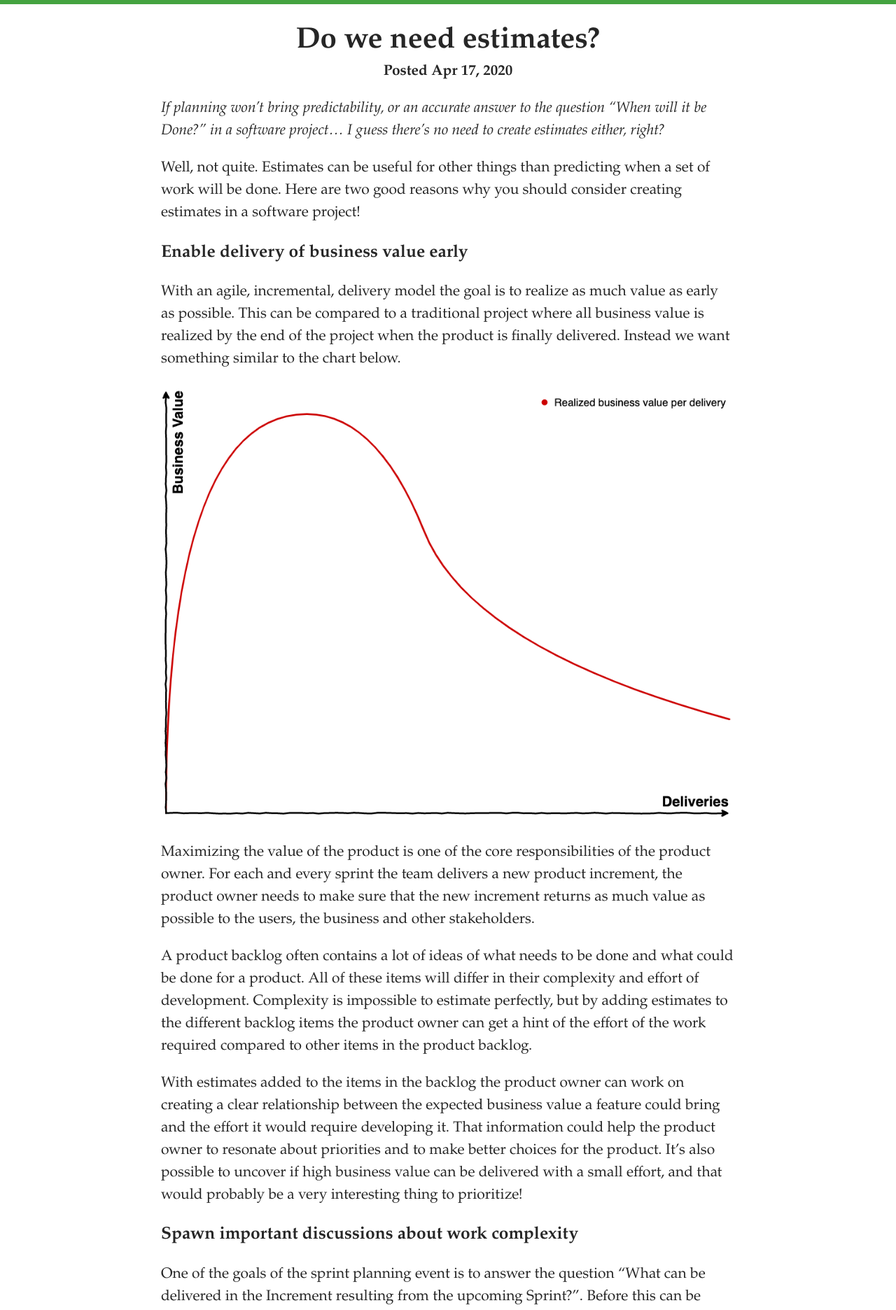
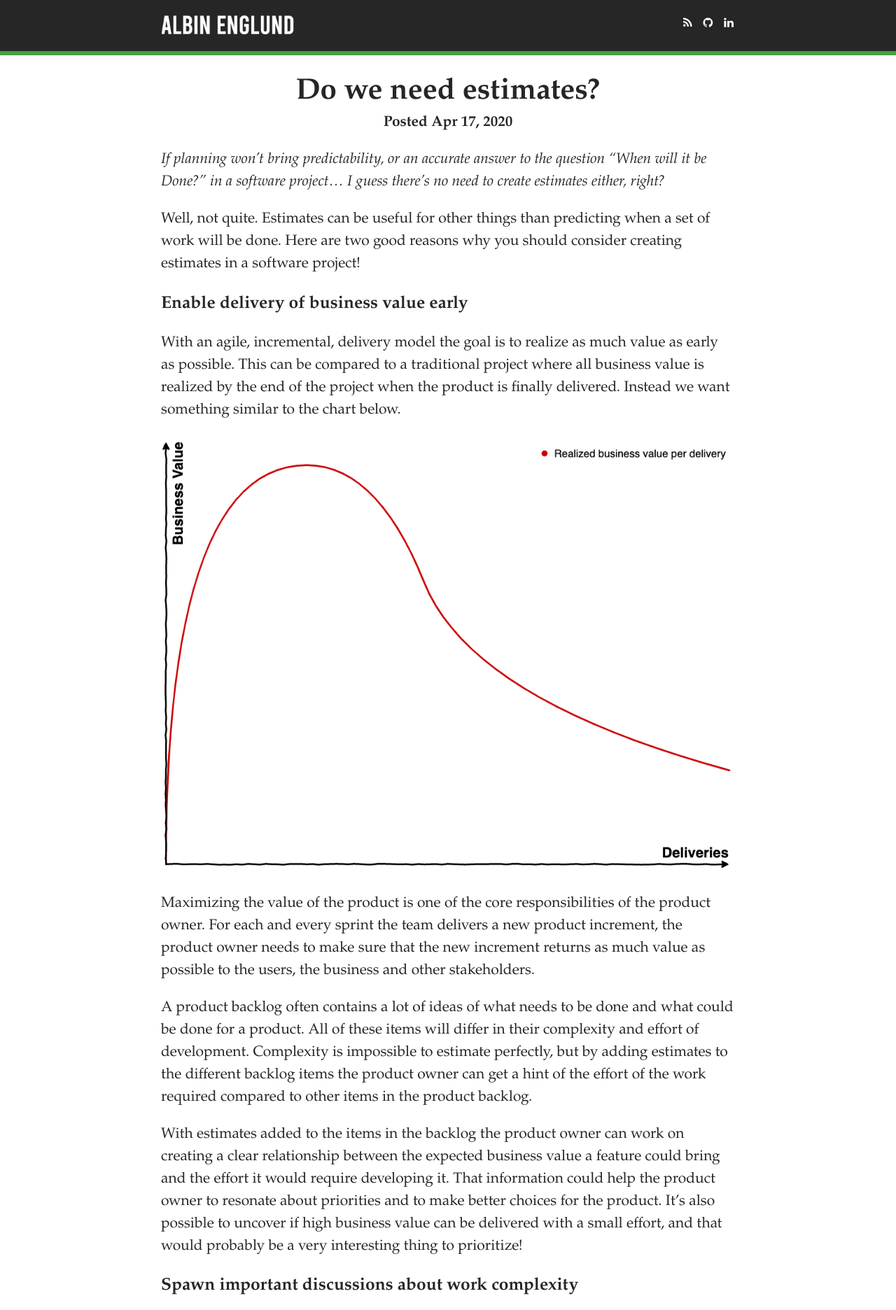
Before and after one commit to aenglund/aenglund.github.io, a Jekyll site: the page built from index.html, in a window 1280 px wide. Shown: the top 1872 px of the page at 70% size. Built offline with Jekyll 4.4.1, drawn with Linux system fonts in a browser that asks for light colours; the list of posts is cut into pages by our own code.

Commit message:
Added a site header

```diff
--- a/_config.yml
+++ b/_config.yml
@@ -18,9 +18,7 @@ google_analytics_tracking_id: "UA-65345262-1"
 # Social
 rss: "/feed.xml"
 github: "http://github.com/aenglund"
-twitter: "http://twitter.com/albinenglund"
 linkedin: "http://se.linkedin.com/pub/albin-englund/48/483/b40"
-facebook: "http://facebook.com/albin.englund.14"
 
 # Build settings
 markdown: kramdown
--- a/_includes/footer.html
+++ b/_includes/footer.html
@@ -11,13 +11,11 @@
         <div id="biography-description">
           <p>{{ site.description }}</p>
         </div>
-        <div id="social-media-links">
+        <div class="social-media-links">
           <ul>
             <li><a href="{{ site.rss }}"><i class="fa fa-rss"></i></a></li>
             <li><a href="{{ site.github }}"><i class="fa fa-github"></i></a></li>
-            <li><a href="{{ site.twitter }}"><i class="fa fa-twitter"></i></a></li>
             <li><a href="{{ site.linkedin }}"><i class="fa fa-linkedin"></i></a></li>
-            <li><a href="{{ site.facebook }}"><i class="fa fa-facebook-square"></i></a></li>
           </ul>
         </div>
       </div>
--- a/_includes/header.html
+++ b/_includes/header.html
@@ -1,4 +1,19 @@
 <header class="site-header">
   <div class="wrapper">
+    <div class="container">
+      <div id="logotype">
+        <h1>{{ site.title }}</h1>
+        <a href="{{ "/" | prepend: site.baseurl }}">
+          <img src="{{ "/assets/img/logo.png" | prepend: site.baseurl }}" alt="logo" />
+        </a>
+      </div>
+      <div class="social-media-links">
+        <ul>
+          <li><a href="{{ site.rss }}"><i class="fa fa-rss"></i></a></li>
+          <li><a href="{{ site.github }}"><i class="fa fa-github"></i></a></li>
+          <li><a href="{{ site.linkedin }}"><i class="fa fa-linkedin"></i></a></li>
+        </ul>
+      </div>
+    </div>
   </div>
 </header>
--- a/_sass/_scaffolding.scss
+++ b/_sass/_scaffolding.scss
@@ -4,7 +4,6 @@
 
 body {
   background: $body-background;
-  border-top: 6px solid $brand-green;
 
   font-family: $font-family-base;
   color: $font-color-base;
@@ -17,7 +16,47 @@ body {
 }
 
 main {
+  border-top: 6px solid $brand-green;
   display: block;
+}
+
+header.site-header {
+  $logotype-width: 191;
+  $logotype-height: 37px;
+
+  #logotype {
+    float: left;
+
+    img {
+      width: $logotype-width;
+      height: $logotype-height;
+    }
+
+    h1 {
+      visibility: hidden;
+      width: 0;
+      height: 0;
+    }
+  }
+
+  .social-media-links {
+    height: $logotype-height;
+    float: right;
+
+    ul {
+      position: relative;
+      top: 50%;
+      transform: translateY(-50%);
+
+      li {
+        margin: 0 2px 0 10px;
+      }
+    }
+  }
+  .wrapper {
+    padding: 15px 0;
+    @extend %clearfix;
+  }
 }
 
 section {
@@ -151,10 +190,15 @@ footer.site-footer {
     #biography-description {
       padding: 0 0 1em 0;
     }
+  }
 
-    #social-media-links ul li {
+  .social-media-links ul li {
+    margin: 0 10px 0 2px;
+  }
+}
+
+.social-media-links ul li {
   display: inline;
-      margin: 0 10px 0 2px;
 
   a {
     color: $footer-social-media-links-color;
@@ -168,8 +212,6 @@ footer.site-footer {
     @include transform(scale(1.15) translate(-1px, -1px));
   }
 }
-  }
-}
 
 .container {
   margin: 0 auto;
```
Also changed, not shown: _sass/_highlight.scss (line endings or trailing spaces), assets/img/logo.png (added). Lines whose indentation alone changed are shown as unchanged.
